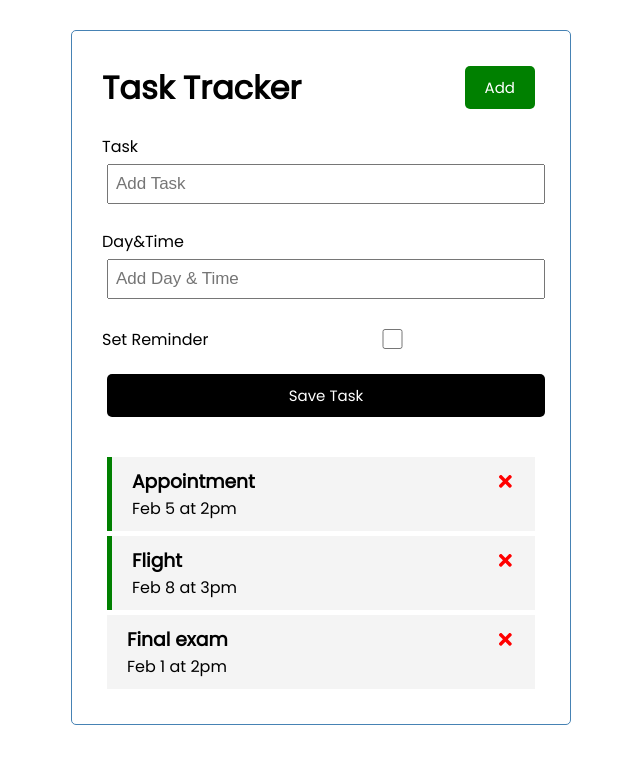
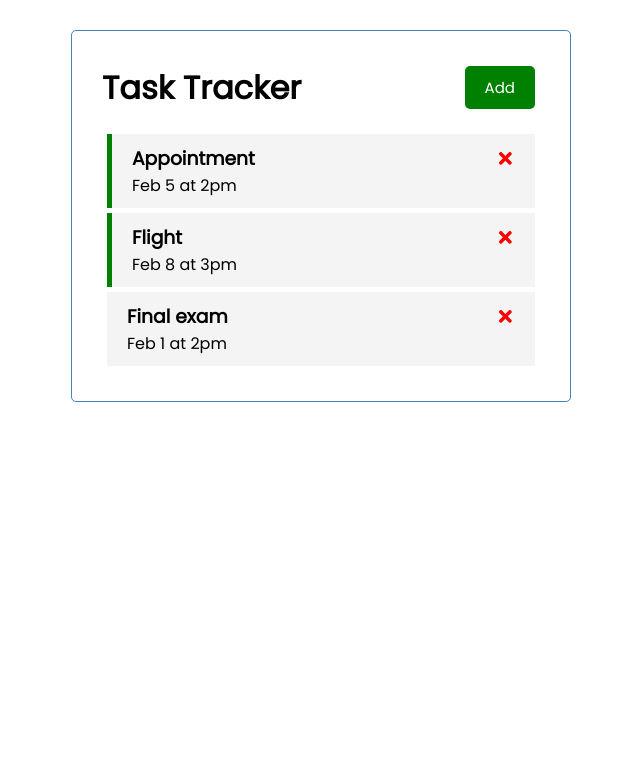
Before and after one commit to sharvarikhedkar/Task-Tracker, a React (Create React App) app: page / in a window 1280 px wide. Shown: the top 764 px of the page, without its empty margins (319-959 px from the left). Built offline with nearby package versions, Linux system fonts and the light colour scheme.

Commit message:
feat: Added toggle to add and show tasks

```diff
--- a/src/App.js
+++ b/src/App.js
@@ -5,6 +5,7 @@
 import AddTask from './components/AddTask'
 
 const App = () => {
+  const [showAddTask, setShowAddTask] = useState(false)
   const [tasks,setTasks] = useState([
     {
         id: 1,
@@ -56,8 +57,8 @@
 
   return (
     <div className='container'>
-      <Header/>
-      <AddTask onAdd = {addTask}/>
+      <Header onAdd = {() => setShowAddTask(!showAddTask)}/>
+      {showAddTask && <AddTask onAdd = {addTask}/>}
       {tasks.length > 0 ? <Tasks tasks = {tasks} onDelete = {deleteTask} onToggle = {toggleReminder}/> : 'No tasks to show'}
     </div>
   )
--- a/src/components/Header.js
+++ b/src/components/Header.js
@@ -2,16 +2,14 @@
 import React from 'react'
 import Button from './Button'
 
-const Header = ({title}) => {
+const Header = ({title, onAdd}) => {
 
-    const onClick = () => {
-        console.log('click')
-    }
+
 
     return (
             <header className = 'header'>
                 <h1>{title}</h1>
-                <Button color = 'green' text = 'Add' onClick = {onClick}/>
+                <Button color = 'green' text = 'Add' onClick = {onAdd}/>
 
             </header>
     )
```
